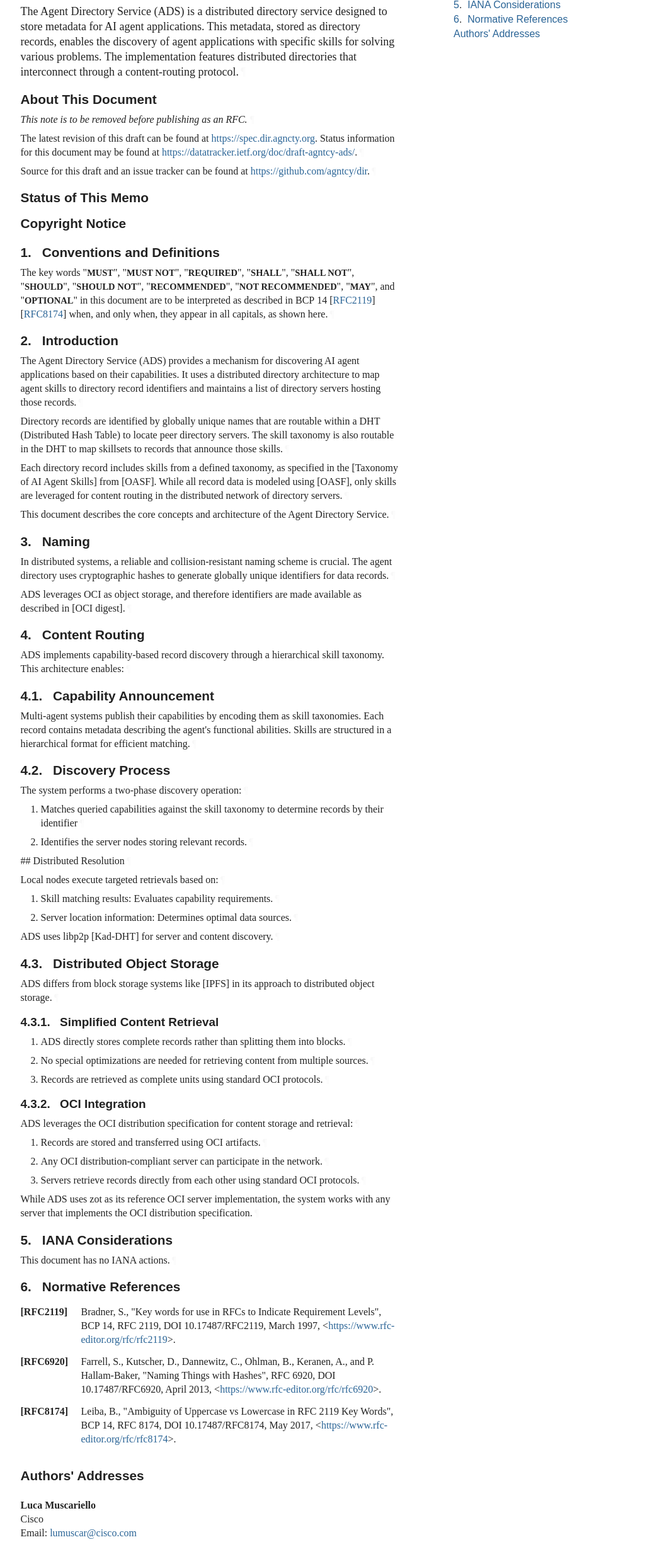
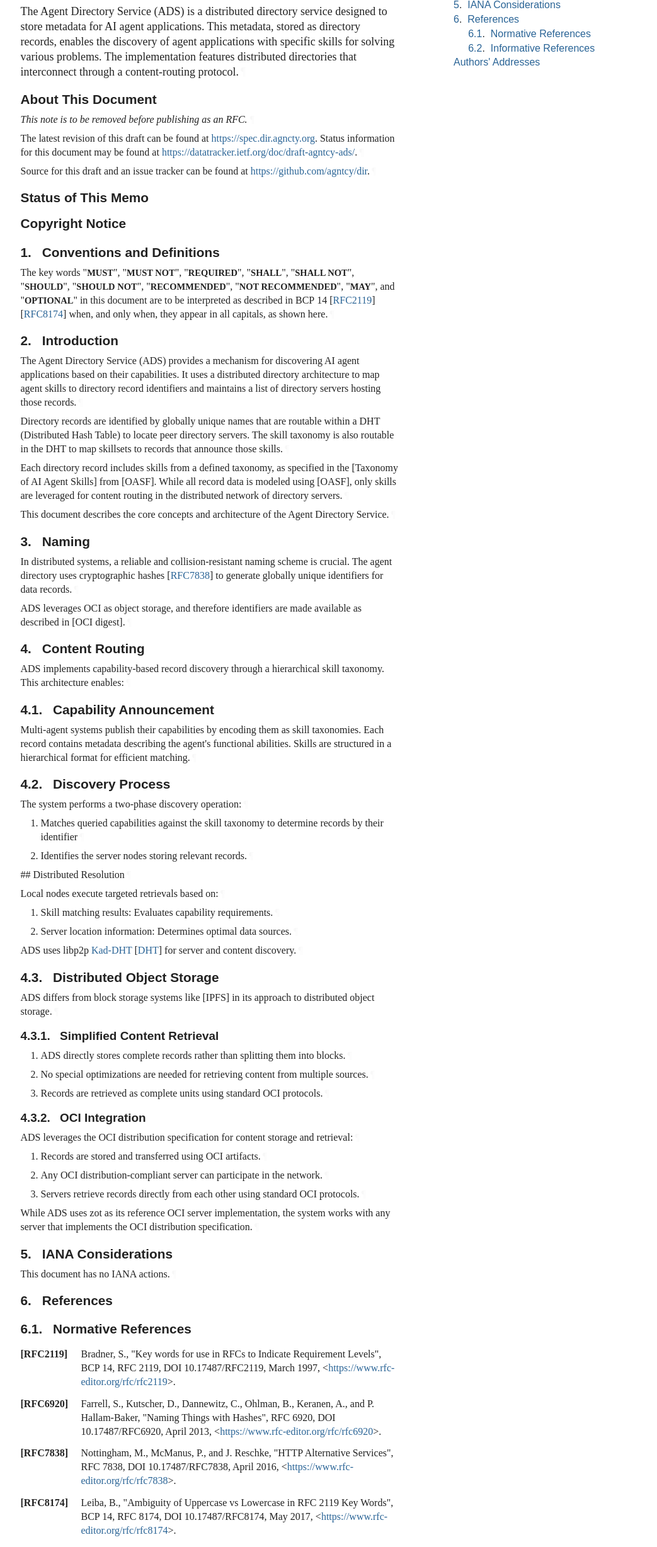
Before and after one commit to agntcy/dir-spec, a plain HTML site: page 75-update-spec/draft-agntcy-ads.html in a window 1280 px wide. Shown: the part 341-2797 px from the top of the page at 63% size, without its empty margins (92-1135 px from the left). Drawn offline with Linux system fonts and the light colour scheme; a web font is replaced by a local one.

Commit message:
Script updating gh-pages from 43c0516. [ci skip]

```diff
--- a/75-update-spec/draft-agntcy-ads.html
+++ b/75-update-spec/draft-agntcy-ads.html
@@ -1189,7 +1189,15 @@ that interconnect through a content-routing protocol.<a href="#section-abstract-
             <p id="section-toc.1-1.5.1"><a href="#section-5" class="auto internal xref">5</a>.  <a href="#name-iana-considerations" class="internal xref">IANA Considerations</a></p>
 </li>
           <li class="compact toc ulBare ulEmpty" id="section-toc.1-1.6">
-            <p id="section-toc.1-1.6.1"><a href="#section-6" class="auto internal xref">6</a>.  <a href="#name-normative-references" class="internal xref">Normative References</a></p>
+            <p id="section-toc.1-1.6.1"><a href="#section-6" class="auto internal xref">6</a>.  <a href="#name-references" class="internal xref">References</a></p>
+<ul class="compact toc ulBare ulEmpty">
+<li class="compact toc ulBare ulEmpty" id="section-toc.1-1.6.2.1">
+                <p id="section-toc.1-1.6.2.1.1"><a href="#section-6.1" class="auto internal xref">6.1</a>.  <a href="#name-normative-references" class="internal xref">Normative References</a></p>
+</li>
+              <li class="compact toc ulBare ulEmpty" id="section-toc.1-1.6.2.2">
+                <p id="section-toc.1-1.6.2.2.1"><a href="#section-6.2" class="auto internal xref">6.2</a>.  <a href="#name-informative-references" class="internal xref">Informative References</a></p>
+</li>
+            </ul>
 </li>
           <li class="compact toc ulBare ulEmpty" id="section-toc.1-1.7">
             <p id="section-toc.1-1.7.1"><a href="#appendix-A" class="auto internal xref"></a><a href="#name-authors-addresses" class="internal xref">Authors' Addresses</a></p>
@@ -1236,8 +1244,8 @@ Directory Service.<a href="#section-2-4" class="pilcrow">¶</a></p>
 <a href="#section-3" class="section-number selfRef">3. </a><a href="#name-naming" class="section-name selfRef">Naming</a>
       </h2>
 <p id="section-3-1">In distributed systems, a reliable and collision-resistant naming scheme is
-crucial. The agent directory uses cryptographic hashes to generate globally
-unique identifiers for data records.<a href="#section-3-1" class="pilcrow">¶</a></p>
+crucial. The agent directory uses cryptographic hashes <span>[<a href="#RFC7838" class="cite xref">RFC7838</a>]</span> to generate
+globally unique identifiers for data records.<a href="#section-3-1" class="pilcrow">¶</a></p>
 <p id="section-3-2">ADS leverages OCI as object storage, and therefore identifiers are made
 available as described in [OCI digest].<a href="#section-3-2" class="pilcrow">¶</a></p>
 </section>
@@ -1285,7 +1293,7 @@ by their identifier<a href="#section-4.2-2.1.1" class="pilcrow">¶</a></p>
             <p id="section-4.2-5.2.1">Server location information: Determines optimal data sources.<a href="#section-4.2-5.2.1" class="pilcrow">¶</a></p>
 </li>
         </ol>
-<p id="section-4.2-6">ADS uses libp2p [Kad-DHT] for server and content discovery.<a href="#section-4.2-6" class="pilcrow">¶</a></p>
+<p id="section-4.2-6">ADS uses libp2p <span><a href="#DHT" class="internal xref">Kad-DHT</a> [<a href="#DHT" class="cite xref">DHT</a>]</span> for server and content discovery.<a href="#section-4.2-6" class="pilcrow">¶</a></p>
 </section>
 </div>
 <div id="distributed-object-storage">
@@ -1349,25 +1357,49 @@ with any server that implements the OCI distribution specification.<a href="#sec
 <p id="section-5-1">This document has no IANA actions.<a href="#section-5-1" class="pilcrow">¶</a></p>
 </section>
 </div>
+<div id="sec-combined-references">
+<section id="section-6">
+      <h2 id="name-references">
+<a href="#section-6" class="section-number selfRef">6. </a><a href="#name-references" class="section-name selfRef">References</a>
+      </h2>
 <div id="sec-normative-references">
-<section id="section-6">
-      <h2 id="name-normative-references">
-<a href="#section-6" class="section-number selfRef">6. </a><a href="#name-normative-references" class="section-name selfRef">Normative References</a>
-      </h2>
+<section id="section-6.1">
+        <h3 id="name-normative-references">
+<a href="#section-6.1" class="section-number selfRef">6.1. </a><a href="#name-normative-references" class="section-name selfRef">Normative References</a>
+        </h3>
 <dl class="references">
 <dt id="RFC2119">[RFC2119]</dt>
-      <dd>
+        <dd>
 <span class="refAuthor">Bradner, S.</span>, <span class="refTitle">"Key words for use in RFCs to Indicate Requirement Levels"</span>, <span class="seriesInfo">BCP 14</span>, <span class="seriesInfo">RFC 2119</span>, <span class="seriesInfo">DOI 10.17487/RFC2119</span>, <time datetime="1997-03" class="refDate">March 1997</time>, <span>&lt;<a href="https://www.rfc-editor.org/rfc/rfc2119">https://www.rfc-editor.org/rfc/rfc2119</a>&gt;</span>. </dd>
 <dd class="break"></dd>
 <dt id="RFC6920">[RFC6920]</dt>
-      <dd>
+        <dd>
 <span class="refAuthor">Farrell, S.</span>, <span class="refAuthor">Kutscher, D.</span>, <span class="refAuthor">Dannewitz, C.</span>, <span class="refAuthor">Ohlman, B.</span>, <span class="refAuthor">Keranen, A.</span>, and <span class="refAuthor">P. Hallam-Baker</span>, <span class="refTitle">"Naming Things with Hashes"</span>, <span class="seriesInfo">RFC 6920</span>, <span class="seriesInfo">DOI 10.17487/RFC6920</span>, <time datetime="2013-04" class="refDate">April 2013</time>, <span>&lt;<a href="https://www.rfc-editor.org/rfc/rfc6920">https://www.rfc-editor.org/rfc/rfc6920</a>&gt;</span>. </dd>
 <dd class="break"></dd>
+<dt id="RFC7838">[RFC7838]</dt>
+        <dd>
+<span class="refAuthor">Nottingham, M.</span>, <span class="refAuthor">McManus, P.</span>, and <span class="refAuthor">J. Reschke</span>, <span class="refTitle">"HTTP Alternative Services"</span>, <span class="seriesInfo">RFC 7838</span>, <span class="seriesInfo">DOI 10.17487/RFC7838</span>, <time datetime="2016-04" class="refDate">April 2016</time>, <span>&lt;<a href="https://www.rfc-editor.org/rfc/rfc7838">https://www.rfc-editor.org/rfc/rfc7838</a>&gt;</span>. </dd>
+<dd class="break"></dd>
 <dt id="RFC8174">[RFC8174]</dt>
-    <dd>
+      <dd>
 <span class="refAuthor">Leiba, B.</span>, <span class="refTitle">"Ambiguity of Uppercase vs Lowercase in RFC 2119 Key Words"</span>, <span class="seriesInfo">BCP 14</span>, <span class="seriesInfo">RFC 8174</span>, <span class="seriesInfo">DOI 10.17487/RFC8174</span>, <time datetime="2017-05" class="refDate">May 2017</time>, <span>&lt;<a href="https://www.rfc-editor.org/rfc/rfc8174">https://www.rfc-editor.org/rfc/rfc8174</a>&gt;</span>. </dd>
 <dd class="break"></dd>
 </dl>
+</section>
+</div>
+<div id="sec-informative-references">
+<section id="section-6.2">
+        <h3 id="name-informative-references">
+<a href="#section-6.2" class="section-number selfRef">6.2. </a><a href="#name-informative-references" class="section-name selfRef">Informative References</a>
+        </h3>
+<dl class="references">
+<dt id="DHT">[DHT]</dt>
+      <dd>
+<span class="refTitle">"*** BROKEN REFERENCE ***"</span>. </dd>
+<dd class="break"></dd>
+</dl>
+</section>
+</div>
 </section>
 </div>
 <div id="authors-addresses">
```
Also changed, not shown: 75-update-spec/draft-agntcy-ads.txt.
